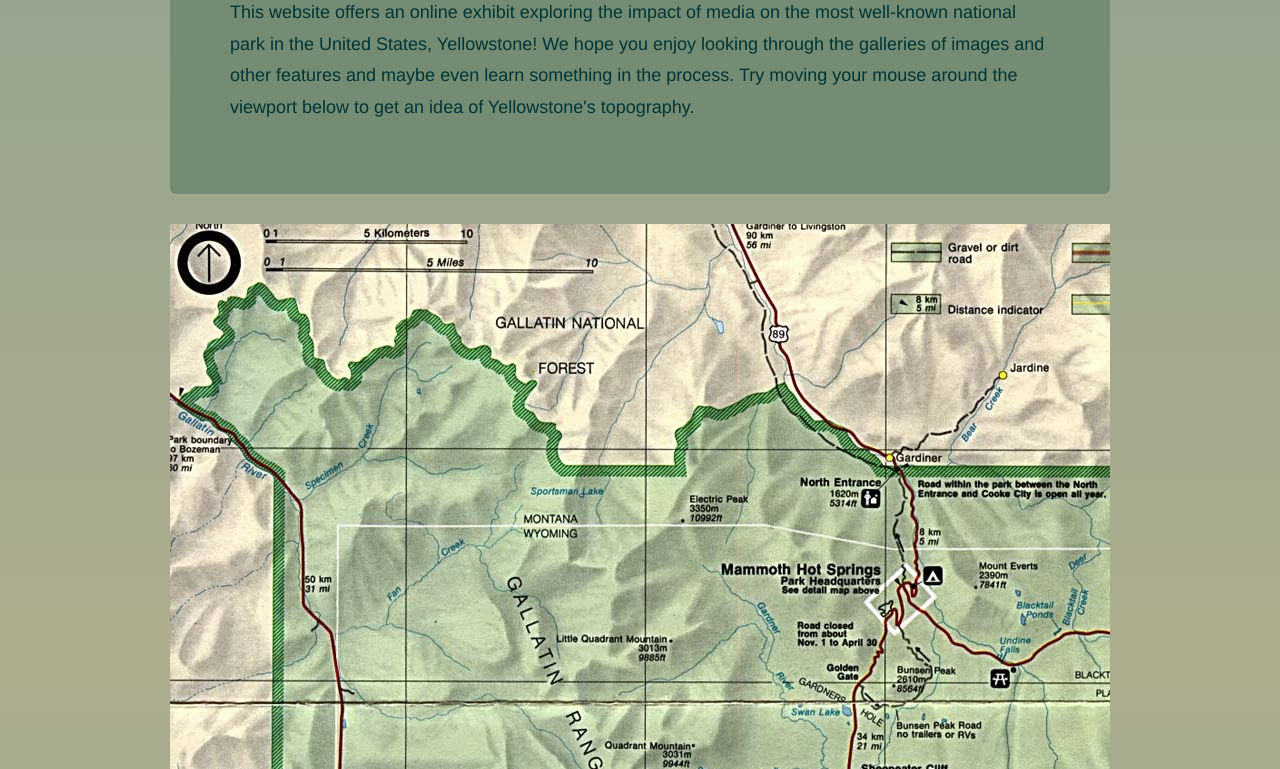
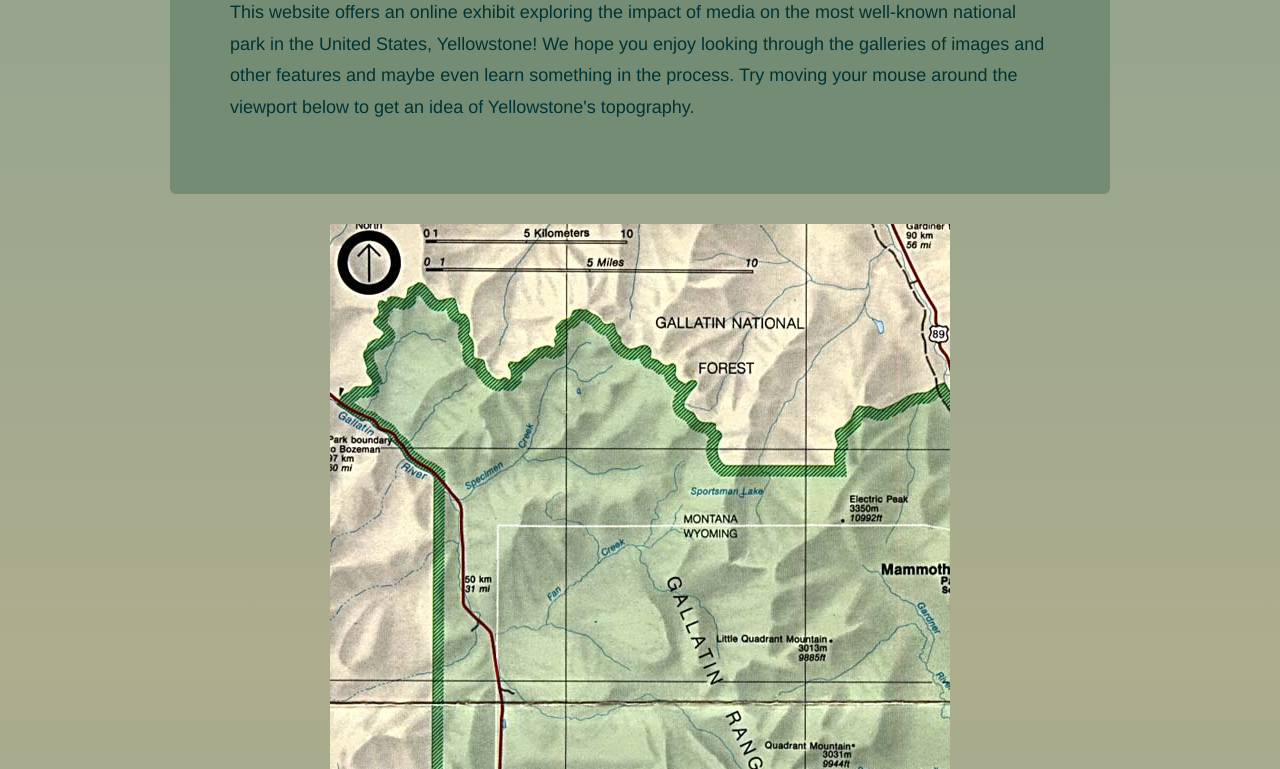
Before and after one commit to nhaliday/newseum_v2, a plain HTML site: page index.html in a window 1280 px wide. Shown: the part 183-952 px from the top of the page. Drawn offline with Linux system fonts and the light colour scheme; a script that the page names is missing.

Commit message:
shrink the viewport

```diff
--- a/index.html
+++ b/index.html
@@ -76,7 +76,7 @@
 
       <!-- Example row of columns -->
       <div class="row">
-        <div class="span12">
+        <div class=" offset2 span8">
           <div id="viewport">
           </div>
 
```
